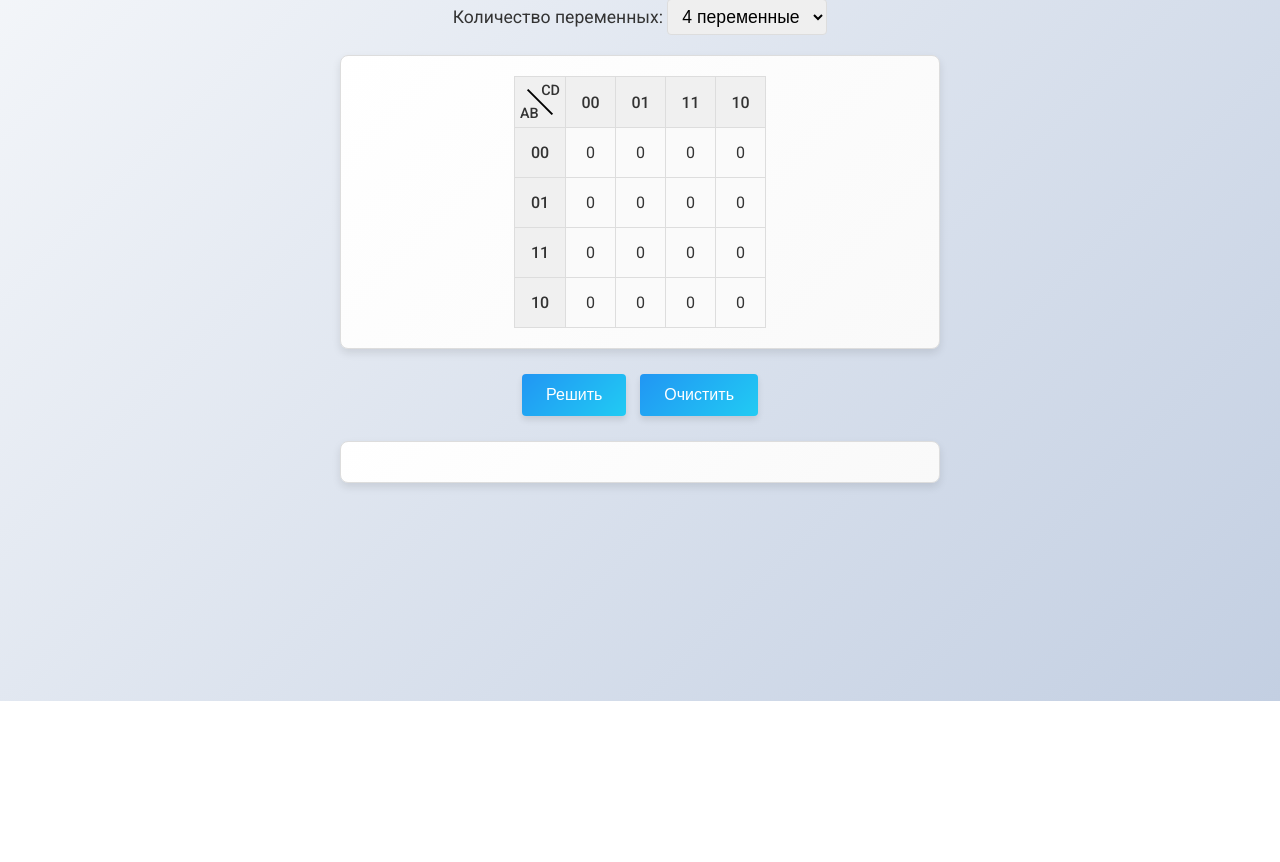
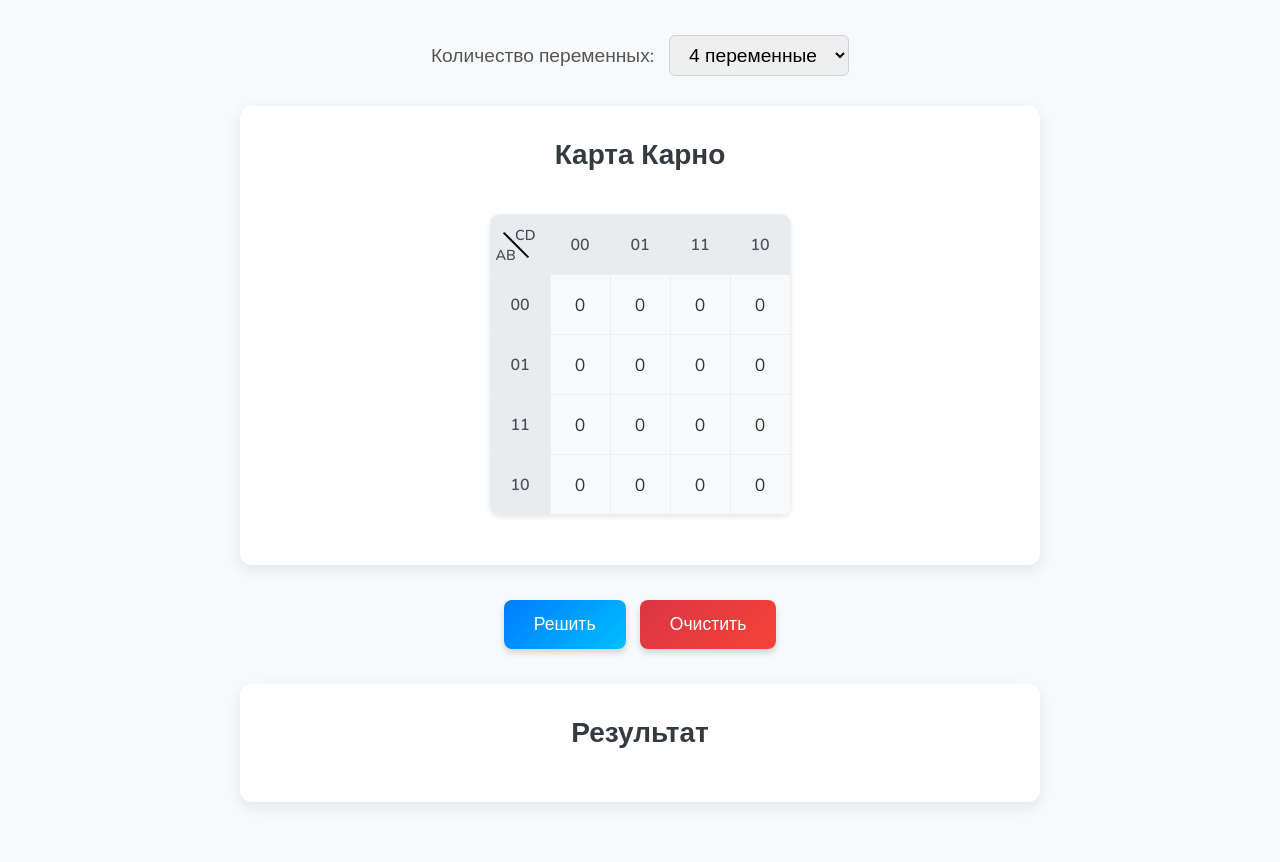
Before and after one commit to zxcdenjir/karnaugh-solver, a plain HTML site: page index.html in a window 1280 px wide. Shown: the part 99-961 px from the top of the page. Before the commit the page ends 800 px from the top, so only its background shows below. Drawn offline with nearby package versions, Linux system fonts and the light colour scheme.

Commit message:
Улучшение интерфейса

```diff
--- a/index.html
+++ b/index.html
@@ -6,35 +6,42 @@
     <meta name="viewport" content="width=device-width, initial-scale=1.0">
     <title>Решение Карты Карно</title>
     <link rel="stylesheet" href="style.css">
-    <!-- Подключение Google Fonts -->
-    <link href="https://fonts.googleapis.com/css2?family=Roboto:wght@400;500;700&display=swap" rel="stylesheet">
+
+    <!-- Подключение шрифта Nunito -->
+    <link href="https://fonts.googleapis.com/css2?family=Nunito:wght@400;600;700&display=swap" rel="stylesheet">
 </head>
 
 <body>
-    <header>
+    <header class="header">
+        <div class="container">
             <h1>Решение Карты Карно</h1>
+        </div>
     </header>
-    <main>
+    <main class="main">
+        <div class="container">
             <section class="controls">
                 <label for="varCount">Количество переменных:</label>
-            <select id="varCount">
+                <select id="varCount" class="select">
                     <option value="2">2 переменные</option>
                     <option value="3">3 переменные</option>
                     <option value="4" selected>4 переменные</option>
                 </select>
             </section>
             <section id="kmapCard" class="card">
+                <h2 class="card-title">Карта Карно</h2>
                 <div id="kmapContainer" class="kmap-container">
                     <!-- Карта Карно будет сгенерирована динамически -->
                 </div>
             </section>
             <section class="actions">
-            <button id="solveBtn" class="btn">Решить</button>
+                <button id="solveBtn" class="btn btn-primary">Решить</button>
                 <button id="clearBtn" class="btn btn-secondary">Очистить</button>
             </section>
-        <section id="resultCard" class="card result">
+            <section id="resultCard" class="card">
+                <h2 class="card-title">Результат</h2>
                 <div id="result"></div>
             </section>
+        </div>
     </main>
     <script src="script.js"></script>
 </body>
--- a/style.css
+++ b/style.css
@@ -6,12 +6,16 @@
 }
 
 body {
-    font-family: 'Roboto', sans-serif;
-    background: linear-gradient(135deg, #f5f7fa, #c3cfe2);
+    /* Современный шрифт */
+    font-family: 'Nunito', sans-serif;
+    /* Более светлый фон */
+    background-color: #f8f9fa;
     color: #333;
     display: flex;
     flex-direction: column;
     min-height: 100vh;
+    /* Увеличенные отступы */
+    padding: 10px;
 }
 
 header,
@@ -21,9 +25,11 @@ footer {
 }
 
 header h1 {
-    font-size: 2em;
-    font-weight: 700;
-    color: #2196f3;
+    font-size: 2.5em;
+    font-weight: 800;
+    /* Более темный акцентный цвет */
+    color: #007bff;
+    margin-bottom: 10px;
 }
 
 main {
@@ -33,32 +39,56 @@ main {
 
 .controls {
     text-align: center;
-    margin-bottom: 20px;
-    font-size: 1.1em;
+    margin-bottom: 30px;
+    font-size: 1.2em;
+}
+
+.controls label {
+    margin-right: 10px;
+    color: #555;
 }
 
 .controls select {
-    padding: 6px 10px;
+    padding: 8px 15px;
     font-size: 1em;
-    border: 1px solid #ddd;
-    border-radius: 4px;
+    border: 1px solid #ced4da;
+    border-radius: 6px;
     outline: none;
+    /* Улучшенный вид при фокусе */
+    transition: border-color 0.3s ease;
+}
+
+.controls select:focus {
+    border-color: #80bdff;
+    box-shadow: 0 0 0 0.2rem rgba(0, 123, 255, 0.25);
 }
 
 /* Карточный стиль для блоков */
 .card {
-    background: linear-gradient(135deg, #ffffff, #f9f9f9);
-    border: 1px solid #ddd;
-    border-radius: 8px;
-    padding: 20px;
-    margin: 0 auto 20px;
-    box-shadow: 0 4px 8px rgba(0, 0, 0, 0.1);
-    max-width: 600px;
+    /* Более светлый фон */
+    background-color: #fff;
+    border: none;
+    border-radius: 12px;
+    padding: 30px;
+    margin: 0 auto 30px;
+    /* Мягкая тень */
+    box-shadow: 0 5px 15px rgba(0, 0, 0, 0.08);
+    max-width: 800px;
+    /* Плавная анимация тени */
     transition: box-shadow 0.3s ease;
 }
 
 .card:hover {
-    box-shadow: 0 8px 16px rgba(0, 0, 0, 0.2);
+    /* Усиление тени при наведении */
+    box-shadow: 0 8px 20px rgba(0, 0, 0, 0.12);
+}
+
+.card-title {
+    font-size: 1.75em;
+    font-weight: 700;
+    color: #343a40;
+    margin-bottom: 20px;
+    text-align: center;
 }
 
 /* Стили для контейнера карты */
@@ -68,76 +98,94 @@ main {
 
 table {
     border-collapse: collapse;
-    margin: 0 auto;
+    margin: 20px auto;
+    box-shadow: 0 2px 5px rgba(0, 0, 0, 0.1);
+    border-radius: 10px;
+    overflow: hidden;
 }
 
 th,
 td {
-    border: 1px solid #ddd;
-    width: 50px;
-    height: 50px;
+    /* Увеличенные размеры ячеек */
+    width: 60px;
+    height: 60px;
     text-align: center;
+    /* Плавные переходы */
     transition: background-color 0.3s ease, color 0.3s ease, transform 0.2s ease;
+    /* Тонкие границы */
+    border: 1px solid #eee;
 }
 
 th {
-    background-color: #f0f0f0;
-    font-weight: 500;
+    background-color: #e9ecef;
+    font-weight: 600;
+    color: #495057;
 }
 
 td {
-    background-color: #fafafa;
+    background-color: #f8f9fa;
     cursor: pointer;
+    font-size: 1.1em;
 }
 
 td.active {
-    background-color: #4caf50;
+    /* Более яркий цвет активной ячейки */
+    background-color: #28a745;
     color: #fff;
     font-weight: 700;
-
 }
 
 /* Стили для кнопок */
 .actions {
     text-align: center;
-    margin-bottom: 20px;
+    margin-bottom: 30px;
 }
 
 .btn {
-    background: linear-gradient(135deg, #2196f3, #21cbf3);
+    /* Общие стили для кнопок */
     color: #fff;
     border: none;
-    padding: 12px 24px;
+    padding: 14px 30px;
     margin: 5px;
-    font-size: 1em;
-    border-radius: 4px;
+    font-size: 1.1em;
+    border-radius: 8px;
     cursor: pointer;
+    /* Плавный переход и тень */
     transition: transform 0.2s, box-shadow 0.2s;
-    box-shadow: 0 4px 6px rgba(0, 0, 0, 0.1);
+    box-shadow: 0 4px 6px rgba(0, 0, 0, 0.15);
+    outline: none;
+}
+
+.btn-primary {
+    /* Градиент для основной кнопки */
+    background: linear-gradient(135deg, #007bff, #00bfff);
+}
+
+.btn-secondary {
+    /* Красный градиент для вторичной кнопки */
+    background: linear-gradient(135deg, #dc3545, #f44336);
 }
 
 .btn:hover {
-    transform: translateY(-2px);
-    box-shadow: 0 6px 8px rgba(0, 0, 0, 0.15);
+    /* Поднятие кнопки при наведении */
+    transform: translateY(-3px);
+    /* Усиление тени при наведении */
+    box-shadow: 0 6px 10px rgba(0, 0, 0, 0.2);
 }
 
 .btn:active {
+    /* Возврат в исходное положение при нажатии */
     transform: translateY(0);
-    box-shadow: 0 4px 6px rgba(0, 0, 0, 0.1);
-}
-
-.btn.btn-secondary {
-    background-color: #f44336;
-}
-
-.btn.btn-secondary:hover {
-    background-color: #d32f2f;
+    /* Уменьшение тени при нажатии */
+    box-shadow: 0 4px 6px rgba(0, 0, 0, 0.15);
 }
 
 /* Стили для результата */
 .result {
-    font-size: 1.2em;
+    font-size: 1.3em;
     text-align: center;
+    color: #555;
+    margin-top: 20px;
 }
 
 /* Стили для отображения инверсии – черта над буквой */
@@ -148,19 +196,46 @@ td.active {
 /* Адаптивность */
 @media (max-width: 768px) {
     body {
-        padding: 10px;
+        padding: 5px;
     }
 
     header h1 {
-        font-size: 1.5em;
+        font-size: 2em;
     }
 
     .card {
-        padding: 15px;
-        margin: 10px auto;
+        padding: 20px;
+        margin: 15px auto;
     }
 
-    table th, table td {
+    table th,
+    table td {
+        width: 50px;
+        height: 50px;
+        font-size: 0.9em;
+    }
+
+    .btn {
+        padding: 12px 24px;
+        font-size: 1em;
+    }
+
+    .result {
+        font-size: 1.1em;
+    }
+}
+
+@media (max-width: 480px) {
+    header h1 {
+        font-size: 1.7em;
+    }
+
+    .controls {
+        font-size: 1em;
+    }
+
+    table th,
+    table td {
         width: 40px;
         height: 40px;
     }
@@ -169,24 +244,8 @@ td.active {
         padding: 10px 20px;
         font-size: 0.9em;
     }
-}
 
-@media (max-width: 480px) {
-    header h1 {
-        font-size: 1.2em;
-    }
-
-    .controls {
-        font-size: 0.9em;
-    }
-
-    table th, table td {
-        width: 30px;
-        height: 30px;
-    }
-
-    .btn {
-        padding: 8px 16px;
-        font-size: 0.8em;
+    .card {
+        padding: 15px;
     }
 }
```
Lines whose indentation alone changed are shown as unchanged.
